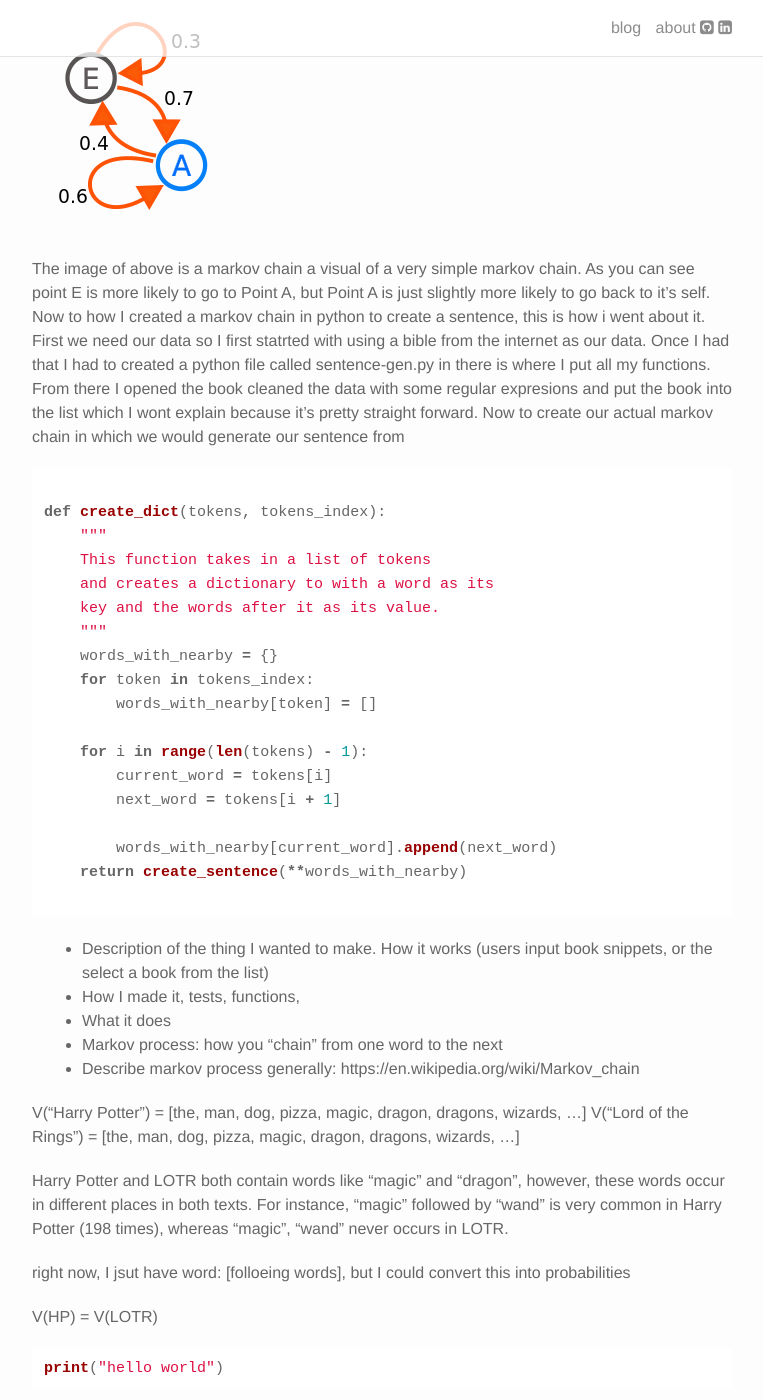
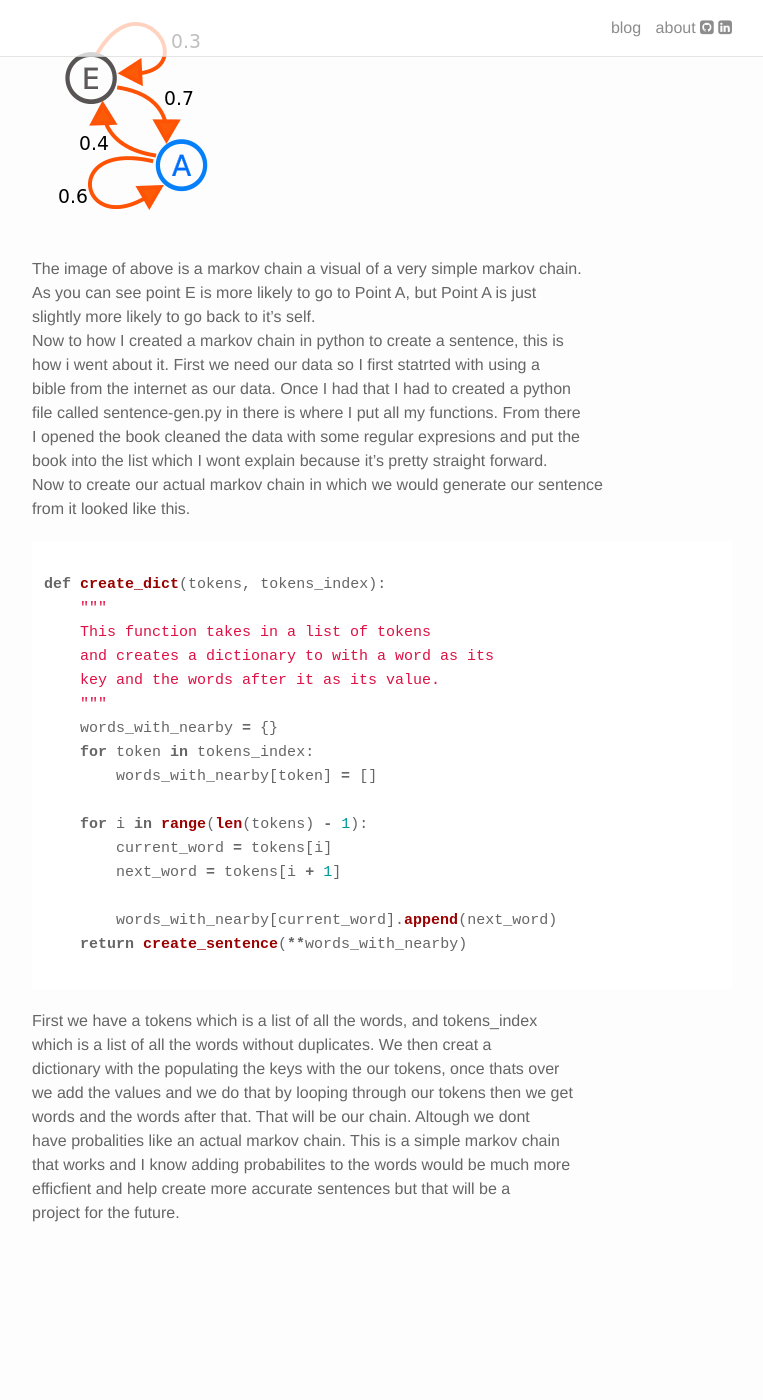
Before and after one commit to GaelGil/GaelGil.github.io, a Jekyll site: the page built from _posts/2019-06-01-markov.markdown, in a window 1280 px wide and 1400 px high, scrolled down 363 px. Shown: the whole window, without its empty margins (258-1021 px from the left). Built offline with Jekyll 4.4.1, drawn with Linux system fonts in a browser that asks for light colours; nearby versions of some CDN libraries; after the commit the page ends 1708 px from its top, so only the background shows below that; some of the changed text lies outside the part shown.

Commit message:
finishg up post

```diff
--- a/_posts/2019-06-01-markov.markdown
+++ b/_posts/2019-06-01-markov.markdown
@@ -11,14 +11,21 @@ pragraph and using the markov procces it will generate a sentence. A markov<br>
 chain is a model in which you can predict future outcomes based on the <br>
 thing that came before it and is used for sequential data.
 
-<img style="text-align:center;" src="../img/blog/markovChain.png" alt="A markov chain">
+<img src="../img/blog/markovChain.png" alt="A markov chain">
 
 
-The image of above is a markov chain a visual of a very simple markov chain. As you can see point E is more likely
-to go to Point A, but Point A is just slightly more likely to go back to it's self.
+The image of above is a markov chain a visual of a very simple markov chain.<br>
+As you can see point E is more likely to go to Point A, but Point A is just <br>
+slightly more likely to go back to it's self.
 <br>
-Now to how I created a markov chain in python to create a sentence, this is how i went about it. First we need our data
-so I first statrted with using a bible from the internet as our data. Once I had that I had to created a python file called sentence-gen.py in there is where I put all my functions. From there I opened the book cleaned the data with some regular expresions and put the book into the list which I wont explain because it's pretty straight forward. Now to create our actual markov chain in which we would generate our sentence from
+Now to how I created a markov chain in python to create a sentence, this is <br>
+how i went about it. First we need our data so I first statrted with using a<br>
+bible from the internet as our data. Once I had that I had to created a python<br>
+file called sentence-gen.py in there is where I put all my functions. From there<br>
+I opened the book cleaned the data with some regular expresions and put the <br>
+book into the list which I wont explain because it's pretty straight forward.<br>
+Now to create our actual markov chain in which we would generate our sentence<br>
+from it looked like this. <br>
 
 
 ~~~python
@@ -42,9 +49,21 @@ def create_dict(tokens, tokens_index):
 
 ~~~
 
+First we have a tokens which is a list of all the words, and tokens_index<br>
+which is a list of all the words without duplicates. We then creat a<br>
+dictionary with the populating the keys with the our tokens, once thats over<br>
+we add the values and we do that by looping through our tokens then we get<br>
+words and the words after that. That will be our chain. Altough we dont<br>
+have probalities like an actual markov chain. This is a simple markov chain<br>
+that works and I know adding probabilites to the words would be much more<br>
+efficfient and help create more accurate sentences but that will be a<br>
+project for the future.
 
 
-- Description of the thing I wanted to make. How it works (users input book snippets, or the select a book from the list)
+
+
+
+<!-- - Description of the thing I wanted to make. How it works (users input book snippets, or the select a book from the list)
 - How I made it, tests, functions,
 - What it does
 - Markov process: how you "chain" from one word to the next
@@ -66,4 +85,4 @@ print("hello world")
 HP -> p(eyeball | the)  !=    LOTR -> p(eyeball | the)
 magic:
     (man, 5)
-    (wand, 200)
+    (wand, 200) -->
```
